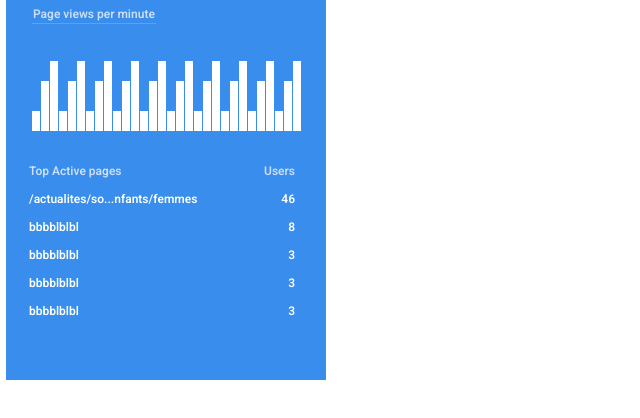
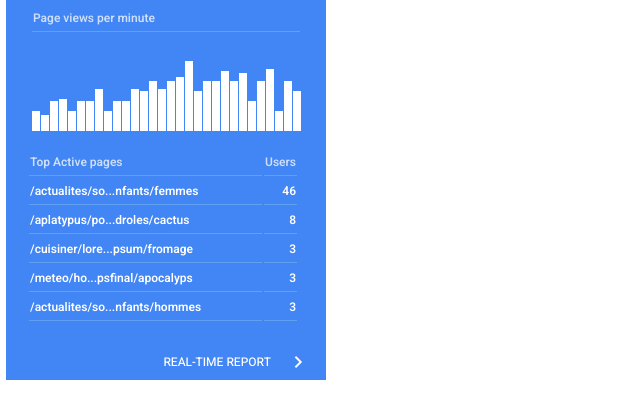
Before and after one commit to DriesDD/TrialRun, a website built with Parcel: page Two.html in a window 1280 px wide. Shown: the part 126-544 px from the top of the page, without its empty margins (0-640 px from the left). Built offline with nearby package versions, Linux system fonts and the light colour scheme.

Commit message:
finished second exercise

```diff
--- a/Two.html
+++ b/Two.html
@@ -30,7 +30,7 @@
   <div class=reportwidget>
     Users right now </br>
     <h1>90</h1>
-    <table>
+    <table style="width:100%">
     <tr>
       <th class="cmnhead left line1"> Page views per minute</th>
     </tr>
@@ -39,70 +39,72 @@
   <table class=graph>
     <tr>
     <th><div class=bar style=height:20px; ></div> </th>
+    <th><div class=bar style=height:16px; ></div> </th>
+    <th><div class=bar style=height:30px; ></div> </th>
+    <th><div class=bar style=height:32px; ></div> </th>
+    <th><div class=bar style=height:20px; ></div> </th>
+    <th><div class=bar style=height:30px; ></div> </th>
+    <th><div class=bar style=height:30px; ></div> </th>
+    <th><div class=bar style=height:42px; ></div> </th>
+    <th><div class=bar style=height:20px; ></div> </th>
+    <th><div class=bar style=height:30px; ></div> </th>
+    <th><div class=bar style=height:30px; ></div> </th>
+    <th><div class=bar style=height:42px; ></div> </th>
+    <th><div class=bar style=height:40px; ></div> </th>
     <th><div class=bar style=height:50px; ></div> </th>
+    <th><div class=bar style=height:42px; ></div> </th>
+    <th><div class=bar style=height:50px; ></div> </th>
+    <th><div class=bar style=height:54px; ></div> </th>
     <th><div class=bar style=height:70px; ></div> </th>
+    <th><div class=bar style=height:40px; ></div> </th>
+    <th><div class=bar style=height:50px; ></div> </th>
+    <th><div class=bar style=height:50px; ></div> </th>
+    <th><div class=bar style=height:60px; ></div> </th>
+    <th><div class=bar style=height:50px; ></div> </th>
+    <th><div class=bar style=height:58px; ></div> </th>
+    <th><div class=bar style=height:30px; ></div> </th>
+    <th><div class=bar style=height:50px; ></div> </th>
+    <th><div class=bar style=height:62px; ></div> </th>
     <th><div class=bar style=height:20px; ></div> </th>
     <th><div class=bar style=height:50px; ></div> </th>
-    <th><div class=bar style=height:70px; ></div> </th>
-    <th><div class=bar style=height:20px; ></div> </th>
-    <th><div class=bar style=height:50px; ></div> </th>
-    <th><div class=bar style=height:70px; ></div> </th>
-    <th><div class=bar style=height:20px; ></div> </th>
-    <th><div class=bar style=height:50px; ></div> </th>
-    <th><div class=bar style=height:70px; ></div> </th>
-    <th><div class=bar style=height:20px; ></div> </th>
-    <th><div class=bar style=height:50px; ></div> </th>
-    <th><div class=bar style=height:70px; ></div> </th>
-    <th><div class=bar style=height:20px; ></div> </th>
-    <th><div class=bar style=height:50px; ></div> </th>
-    <th><div class=bar style=height:70px; ></div> </th>
-    <th><div class=bar style=height:20px; ></div> </th>
-    <th><div class=bar style=height:50px; ></div> </th>
-    <th><div class=bar style=height:70px; ></div> </th>
-    <th><div class=bar style=height:20px; ></div> </th>
-    <th><div class=bar style=height:50px; ></div> </th>
-    <th><div class=bar style=height:70px; ></div> </th>
-    <th><div class=bar style=height:20px; ></div> </th>
-    <th><div class=bar style=height:50px; ></div> </th>
-    <th><div class=bar style=height:70px; ></div> </th>
-    <th><div class=bar style=height:20px; ></div> </th>
-    <th><div class=bar style=height:50px; ></div> </th>
-    <th><div class=bar style=height:70px; ></div> </th>
+    <th><div class=bar style=height:40px; ></div> </th>
   </tr>
   </table>
     <table class=links style="width:100%">
     <tr>
-      <th class="cmnhead left" lft>Top Active pages</th>
+      <th class="cmnhead left " style="border-bottom: 1px solid #5FA0F0">Top Active pages</th>
 
-      <th class="cmnhead right"> Users</th>
+      <th class="cmnhead right" style="border-bottom: 1px solid #5FA0F0"> Users</th>
     </tr>
     <tr>
-      <th class=left>/actualites/so...nfants/femmes</th>
-      <th class=right>46</th>
+      <th class=left style="border-bottom: 1px solid #5FA0F0"> /actualites/so...nfants/femmes</th>
+      <th class=right style="border-bottom: 1px solid #5FA0F0"> 46</th>
     </tr>
     <tr>
-      <th class=left>bbbblblbl</th>
-      <th class=right>8</th>
+      <th class=left style="border-bottom: 1px solid #5FA0F0"> /aplatypus/po...droles/cactus</th>
+      <th class=right style="border-bottom: 1px solid #5FA0F0"> 8</th>
     </tr>
     <tr>
-      <th class=left>bbbblblbl</th>
-      <th class=right>3</th>
+      <th class=left style="border-bottom: 1px solid #5FA0F0"> /cuisiner/lore...psum/fromage</th>
+      <th class=right style="border-bottom: 1px solid #5FA0F0"> 3</th>
     </tr>
     <tr>
-      <th class=left>bbbblblbl</th>
-      <th class=right>3</th>
+      <th class=left style="border-bottom: 1px solid #5FA0F0"> /meteo/ho...psfinal/apocalyps</th>
+      <th class=right style="border-bottom: 1px solid #5FA0F0"> 3</th>
     </tr>
     <tr>
-      <th class=left>bbbblblbl</th>
-      <th class=right>3</th>
+      <th class=left style="border-bottom: 1px solid #5FA0F0"> /actualites/so...nfants/hommes</th>
+      <th class=right style="border-bottom: 1px solid #5FA0F0"> 3</th>
     </tr>
     </table>
 
+<div class=reportlink> REAL-TIME REPORT <img src="img/rtchevron.png"></img></div>
 
   </div>
   <script src="js/vendor/modernizr-3.11.2.min.js"></script>
   <script src="js/plugins.js"></script>
   <script src="js/main.js"></script>
+
 
   <!-- Google Analytics: change UA-XXXXX-Y to be your site's ID. -->
   <script>
--- a/css/Two.css
+++ b/css/Two.css
@@ -1,11 +1,12 @@
 body{font-family: 'Heebo', sans-serif; line-height: 1em}
-.reportwidget{display: block; width:272px;height:454px;margin:8px 6px; padding: 22px 24px; background-color: #388ded; color:white; font-size: 12px; font-weight: 500}
-.reportwidget > h1{font-size: 50px; font-weight: 300;}
-.cmnhead{width: 100%; font-weight:200px; color: #cddffa;  margin: 4px -5px;}
-.line1{border-bottom: 1px solid #5fa0f0; width: 100%}
+.reportwidget{display: block; width:272px;height:454px;margin:8px 6px; padding: 22px 24px; background-color: #4285F4; color:white; font-size: 12px; font-weight: 500}
+.reportwidget > h1{font-size: 50px; font-weight: 300}
+.cmnhead{width: 100%; font-weight:200px; color: #cddffa}
+.line1{border-bottom: 1px solid #5fa0f0; width: 100%;line-height:2em}
 .left{text-align: left;}
 .right{text-align: right;}
 .graph{position: absolute ; top: 239px}
 .bar{width:8px; background:white; vertical-align: 100%; bottom: 20px; position: relative; vertical-align: bottom; top: 100%; transform: translateY(-50%); margin: 0px -1.5px}
-.links{position: relative; top: 130px; left: -4px; line-height: 2em}
-.links > tr > th {border-bottom: 1px solid #5FA0F0 }
+.links{position: relative; top: 113px; left: -3px; line-height: 2em;}
+.reportlink{display: flex; justify-content: flex-end; align-items: flex-end; width: 100%; height: 160px}
+.reportlink > img{padding:0px 0px 2px 23px}
```
Also changed, not shown: img/rtchevron.png (added).
